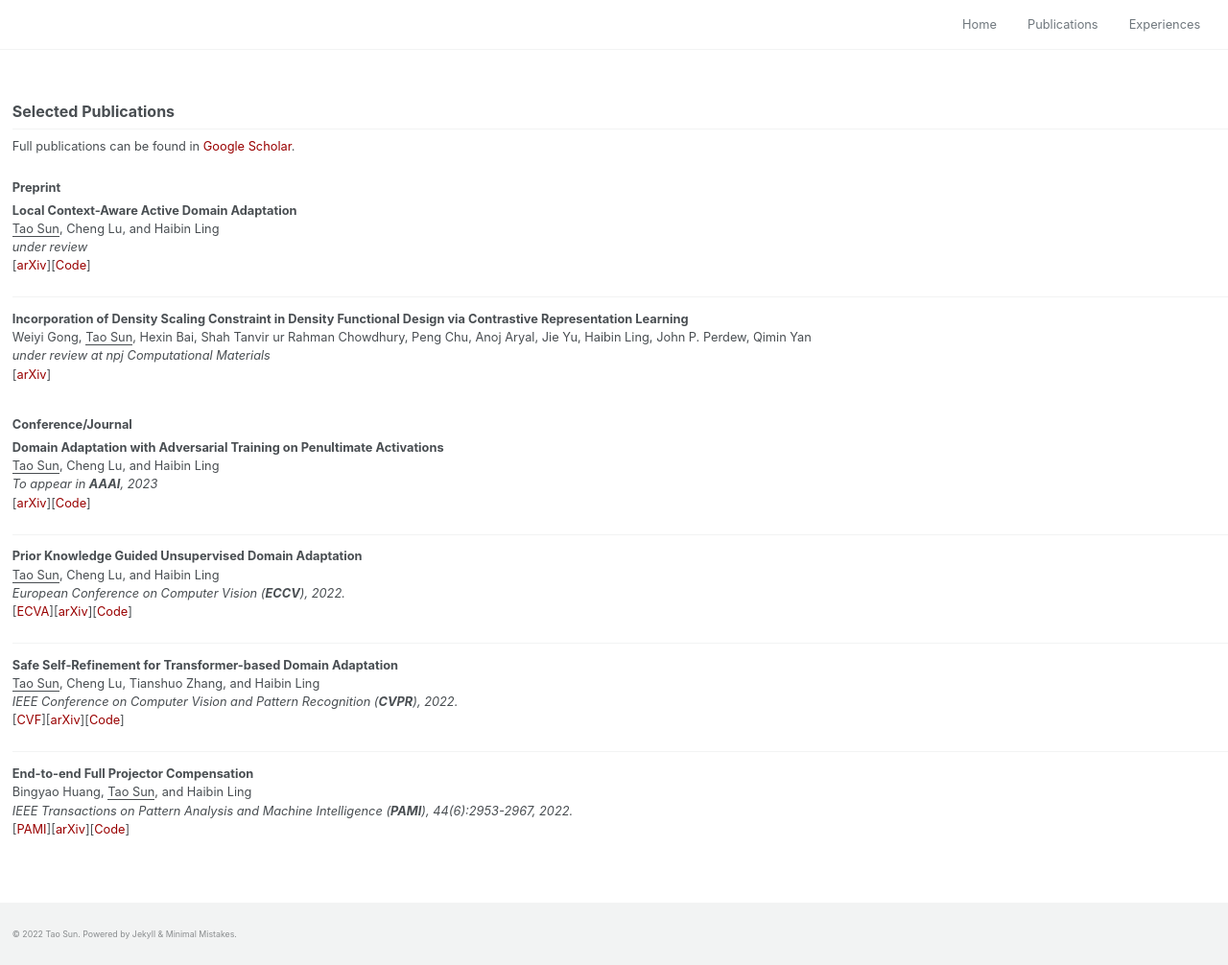
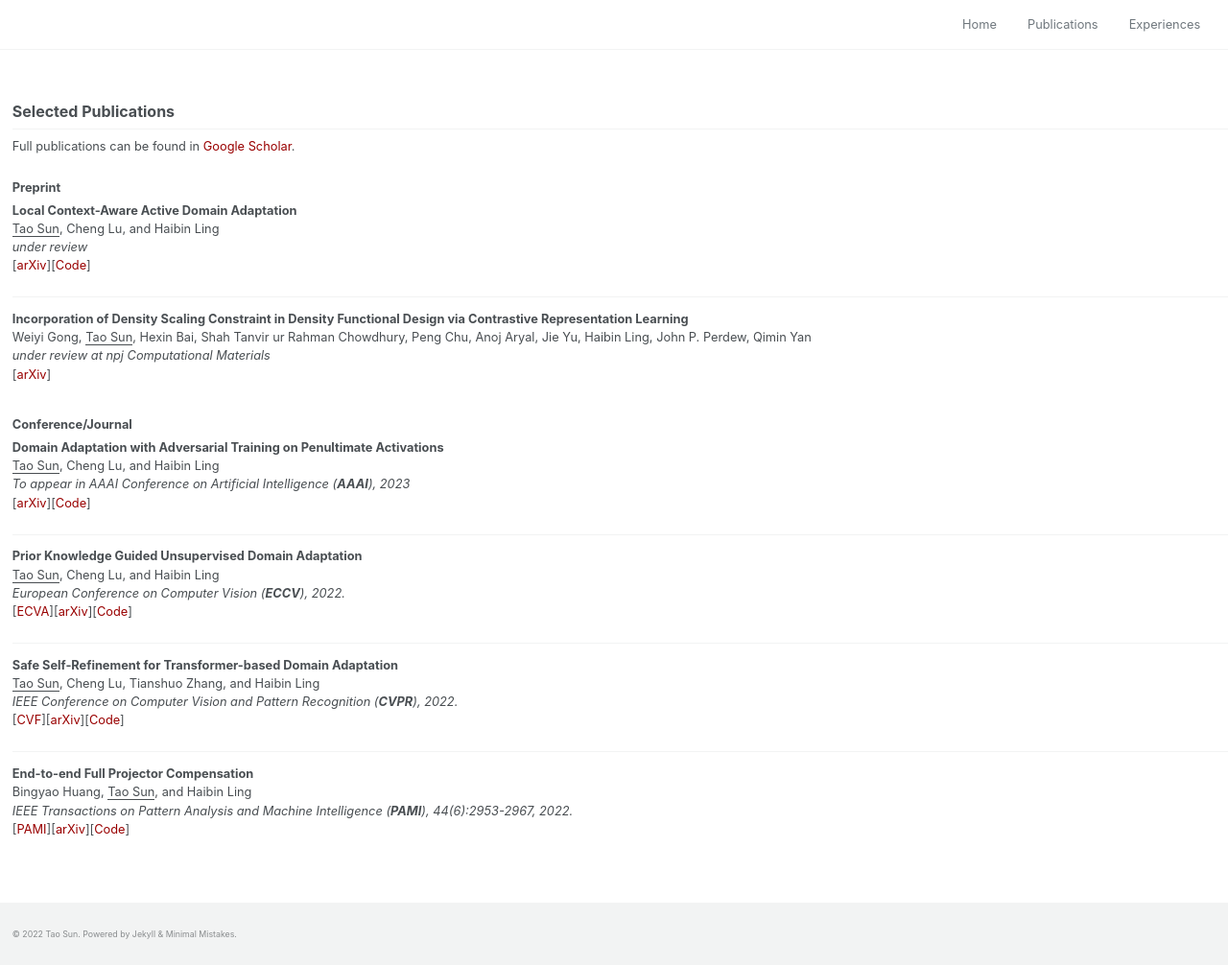
Before and after one commit to tsun/tsun.github.io, a Jekyll site: the page built from _pages/publications.md, in a window 1280 px wide. Shown: the whole page at 96% size. Built offline with Jekyll 4.4.1, drawn with Linux system fonts in a browser that asks for light colours; cached includes are drawn as plain includes; nearby versions of some CDN libraries.

Commit message:
add new pub

```diff
--- a/_pages/publications.md
+++ b/_pages/publications.md
@@ -50,7 +50,7 @@ Full publications can be found in [Google Scholar](https://scholar.google.com/ci
    <div class="text">
      <div class="title"><b>Domain Adaptation with Adversarial Training on Penultimate Activations</b></div>
      <div class="authors"><u>Tao Sun</u>, Cheng Lu, and Haibin Ling </div>
-    <div> <em>To appear in <b>AAAI</b>, 2023</em> </div>
+    <div> <em>To appear in AAAI Conference on Artificial Intelligence (<b>AAAI</b>), 2023</em> </div>
      [<a href="https://arxiv.org/abs/2208.12853" target="_blank" rel="nofollow">arXiv</a>][<a href="https://github.com/tsun/APA" target="_blank" rel="nofollow">Code</a>]
    </div>
  </div>
```
